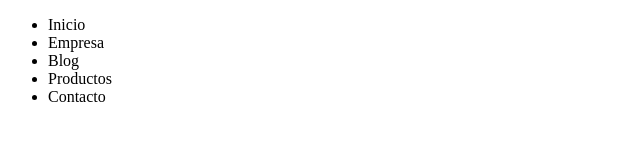
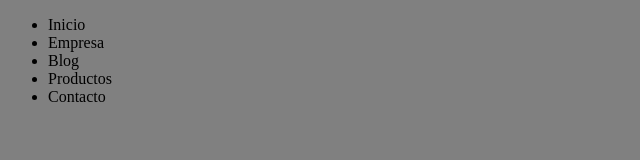
Before and after one commit to AlbertoQP/Curso-Git, a plain HTML site: page index.html in a window 1280 px wide. Shown: the whole page, without its empty margins (0-640 px from the left). Drawn offline with Linux system fonts and the light colour scheme.

Commit message:
Añadido archivo estilos.css y modificado el color de fondo de index.html

```diff
--- /dev/null
+++ b/estilos.css
@@ -0,0 +1,3 @@
+body{
+    background-color: grey;
+}
--- a/index.html
+++ b/index.html
@@ -4,6 +4,7 @@
     <meta charset="UTF-8">
     <meta name="viewport" content="width=device-width, initial-scale=1.0">
     <title>Document</title>
+    <link rel="stylesheet" href="estilos.css">
 </head>
 <body>
     <div class="navegacion">
```
